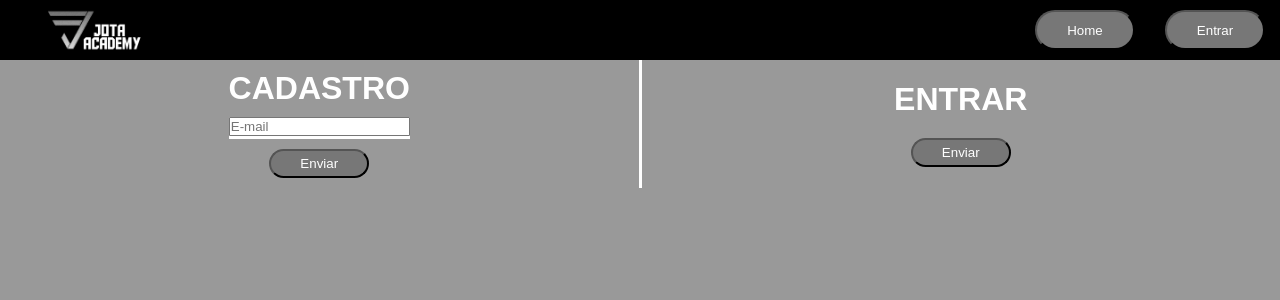
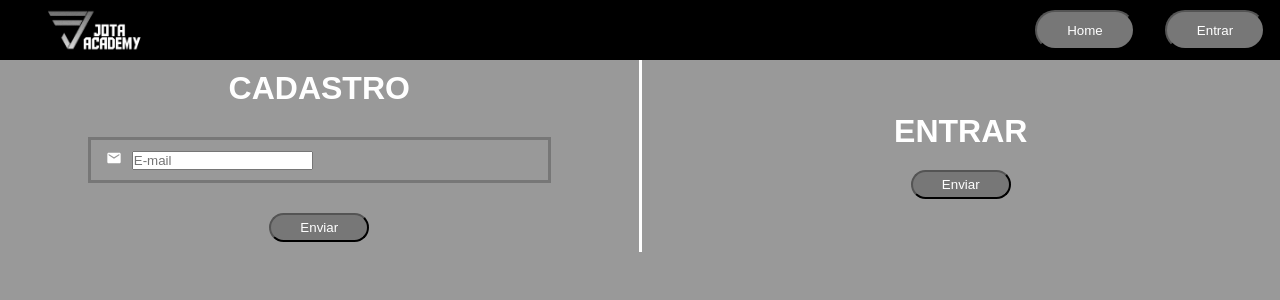
Before and after one commit to jhonesaly/react_platform, a React (Create React App) app in the folder react_platform/: page /login in a window 1280 px wide. Shown: the top 300 px of the page. Built offline with nearby package versions, Linux system fonts and the light colour scheme.

Commit message:
feat: better styles

```diff
--- a/react_platform/src/components/Input/styles.js
+++ b/react_platform/src/components/Input/styles.js
@@ -1,9 +1,16 @@
 import styled from 'styled-components';
 
 export const InputContainer = styled.div`
-    border-bottom: 3px solid #fff;
+    border: 3px solid #777;
+    width: 70%;
+    height: 30px;
+    display: flex;
+    align-items: center;
+    margin: 20px;
+    padding: 5px;
 `
 
 export const IconContainer = styled.div`
     margin-right: 10px;
+    margin-left: 10px;
 `
--- a/react_platform/src/pages/login/index.jsx
+++ b/react_platform/src/pages/login/index.jsx
@@ -9,6 +9,8 @@ import { ContentContainer, Column, Title } from './styles';
 import { useAuth } from '../../services/AuthContext';
 
 import { useForm } from 'react-hook-form';
+
+import { MdEmail } from 'react-icons/md';
 
 const Login = () => {
 
@@ -35,7 +37,7 @@ const Login = () => {
         <ContentContainer>
             <Column>
                 <Title>CADASTRO</Title>
-                <Input placeholder="E-mail" name = "email" control={control}/>
+                <Input leftIcon={<MdEmail />} placeholder="E-mail" name = "email" control={control}/>
                 <Button title="Enviar" onClick={handleClickEnviarSignin}/>
             </Column>
             <Column>
```
